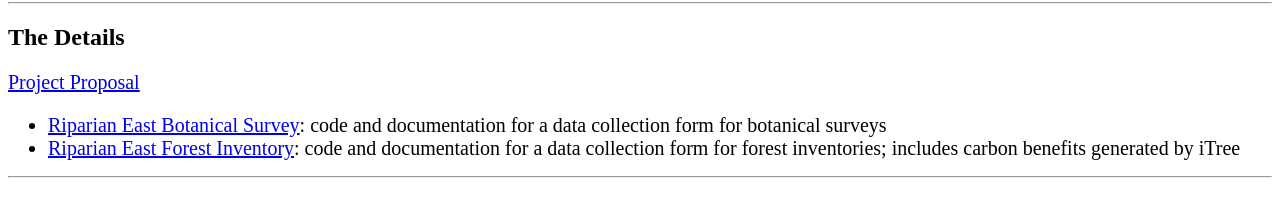
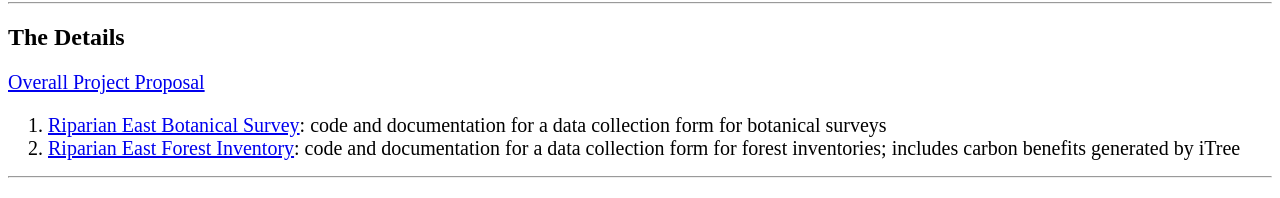
Before and after one commit to pmgreen/res, a plain HTML site: page index.html in a window 1280 px wide. Shown: the part 318-516 px from the top of the page. Drawn offline with Linux system fonts and the light colour scheme.

Commit message:
ordered list for surveys

```diff
--- a/index.html
+++ b/index.html
@@ -27,15 +27,15 @@
    </ul>
   <hr />
   <h2>The Details</h2>
-  <p><a href="https://github.com/pmgreen/res">Project Proposal</a></p>
-    <ul>
+  <p><a href="https://github.com/pmgreen/res">Overall Project Proposal</a></p>
+    <ol>
     <li><a
     href="https://github.com/pmgreen/riparian_east_botanical">Riparian
     East Botanical Survey</a>: code and documentation for a data collection form for botanical surveys</li>
     <li><a href="https://github.com/pmgreen/forest_inventory">Riparian
     East Forest Inventory</a>: code and documentation for a data collection form for forest inventories; includes carbon benefits generated by
     iTree</li>
-  </ul>
+  </ol>
 <hr />
 <p><small>This project was conducted as part of a <a href="https://envirostewards.rutgers.edu/">Rutgers Environmental Stewards</a> certification project.</small></p>
 <img width="20%" alt="RUESNJAES_H_RED_BLACK_RGB" src="https://github.com/user-attachments/assets/fd7dd65b-5296-46b3-b8fc-6b394e815be6" />
```
